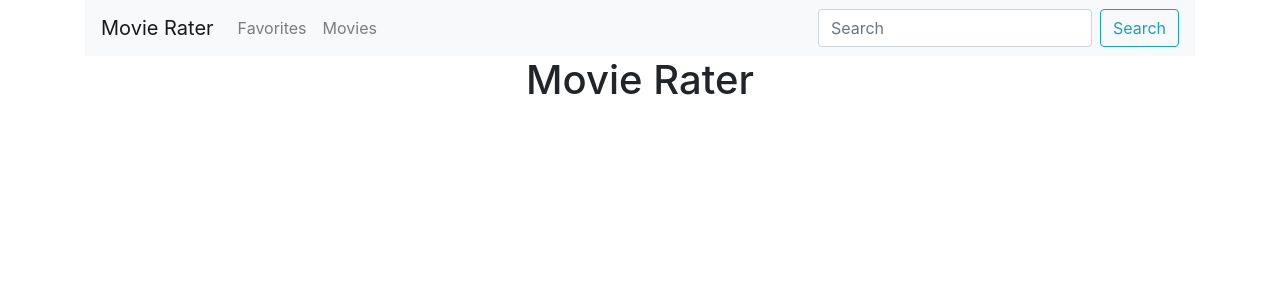
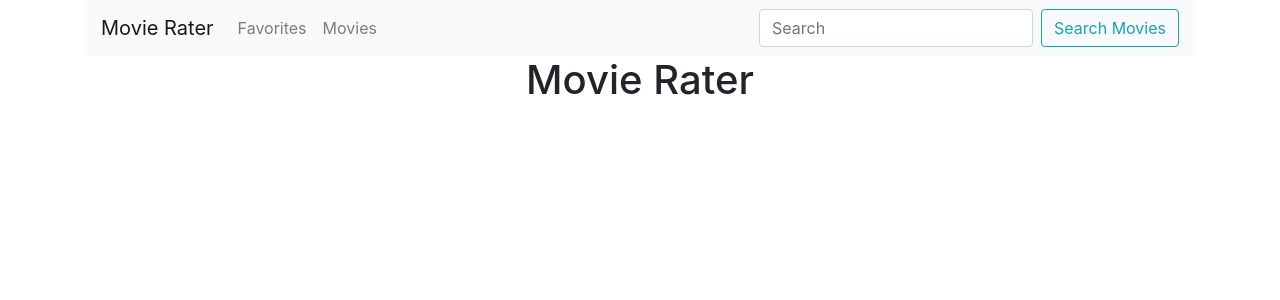
Before and after one commit to myk245/movie-rater, a React (Create React App) app: page / in a window 1280 px wide. Shown: the top 300 px of the page. Built offline with nearby package versions, Linux system fonts and the light colour scheme; no server answers.

Commit message:
switch to class component

```diff
--- a/src/Components/NavBar.js
+++ b/src/Components/NavBar.js
@@ -5,8 +5,17 @@ import Nav from 'react-bootstrap/Nav';
 import { Form, FormControl } from 'react-bootstrap';
 import Button from 'react-bootstrap/Button';
 
-const NavBar = () => {
-   return (
+class NavBar extends React.Component {
+   state = {
+      input: ""
+   }
+
+   handleChange = () => {
+      console.log(this.state.input.value)
+   }
+
+   render() {
+      return(
          <Container>
             <Navbar expand="lg" variant="light" bg="light">
                <Navbar.Brand href="#home">Movie Rater</Navbar.Brand>
@@ -15,12 +24,14 @@ const NavBar = () => {
                   <Nav.Link href="#">Movies</Nav.Link>
                </Nav>
                <Form inline>
-               <FormControl type="text" placeholder="Search" className="mr-sm-2" />
-               <Button variant="outline-info">Search</Button>
+                  <FormControl type="text" placeholder="Search"
+                  onChange={this.handleChange} className="mr-sm-2" />
+                  <Button variant="outline-info">Search Movies</Button>
                </Form>
             </Navbar>
          </Container>
       )
    }
+}
 
 export default NavBar;
```
Also changed, not shown: 1 other file (tests, documents, lock files or other folders). Lines whose indentation alone changed are shown as unchanged.
